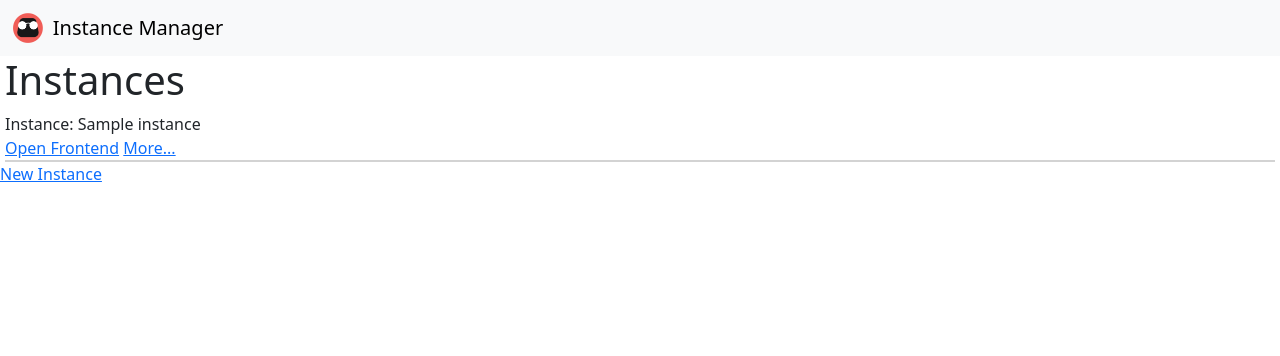
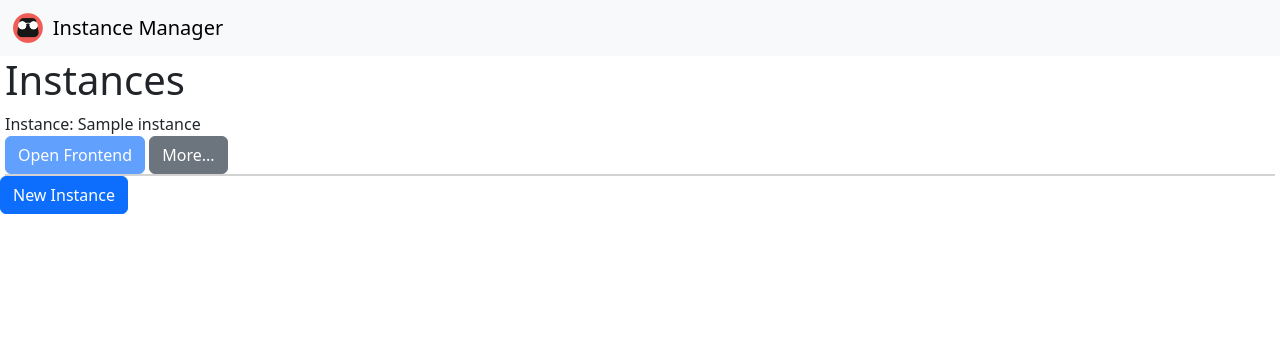
Before and after one commit to danielh13210/miningbots-coolify-manager, a Flask app: template templates/index.html in a window 1280 px wide. Shown: the top 356 px of the page. Run offline with Flask 3, Linux system fonts and the light colour scheme; the template is opened without the code that fills it: most values are stand-ins (such as "Sample title", 1, 10 or a date in 2020); parts of the project's set-up code (start-up, migrations or seed data) failed here and were passed over.

Commit message:
Disable Open Frontend when not running

```diff
--- a/templates/index.html
+++ b/templates/index.html
@@ -28,14 +28,14 @@
           <span class="running">Running</span>
         {% endif %}
         <br>
-        <a href="{{frontend_url}}/?url={{instances[instance]['url']}}&observer_key={{instances[instance]['observer_key']}}&instance_name={{instance}}" target="_blank">Open Frontend</a>
-        <a href="/details?instance={{instance}}">More...</a>
+        <button class="btn btn-primary" {{'disabled="true" title="Instance is not running"' if not instances[instance]["running"] else ''}} onclick="window.open('{{frontend_url}}/?url={{instances[instance]['url']}}&observer_key={{instances[instance]['observer_key']}}&instance_name={{instance}}', '_blank')">Open Frontend</button>
+        <button class="btn btn-secondary" onclick="window.open('/details?instance={{instance}}', '_self')">More...</button>
       </div>
     {% endfor %}
   {% else %}
     <h2 id="no-instance">No instances.</h2>
   {% endif %}
-  <a href="/new">New Instance</a>
+  <button class="btn btn-primary" onclick="window.open('/new', '_self')">New Instance</button>
 </body>
 
 </html>
```
